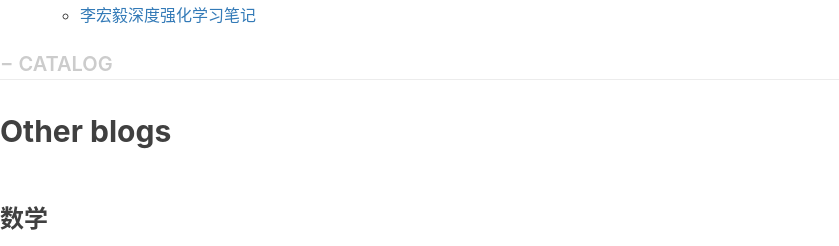
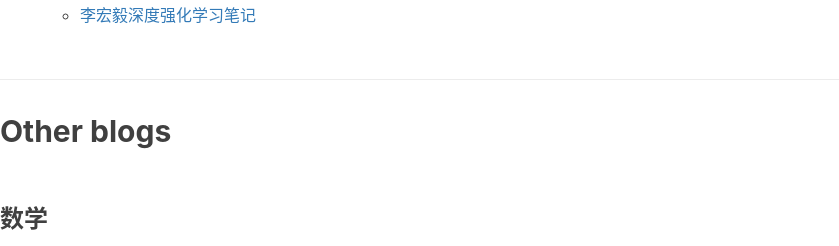
Before and after one commit to liushunyu/blog, a Jekyll site: the page built from page/collection.html, in a window 1280 px wide and 900 px high, scrolled down 6291 px. Shown: the top 246 px of the window, without its empty margins (0-839 px from the left). Built offline with Jekyll 4.4.1, drawn with Linux system fonts in a browser that asks for light colours; nearby versions of some CDN libraries; comment, search, counter and statistics services are not loaded.

Commit message:
Update collection.html

```diff
--- a/page/collection.html
+++ b/page/collection.html
@@ -12,21 +12,6 @@ header-img: "img/about-bg.jpg"
 <div class="post-container">
     {% capture collections %}{% include collections.md %}{% endcapture %}
     {{ collections | markdownify }}
-
-    <!-- Side Catalog Container -->
-    <div class="
-        col-lg-2 col-lg-offset-0
-        visible-lg-block
-        sidebar-container
-        catalog-container">
-        <div class="side-catalog">
-            <hr class="hidden-sm hidden-xs">
-            <h5>
-                <a class="catalog-toggle" href="#">CATALOG</a>
-            </h5>
-            <ul class="catalog-body"></ul>
-        </div>
-    </div>
 </div>
 
 
```
